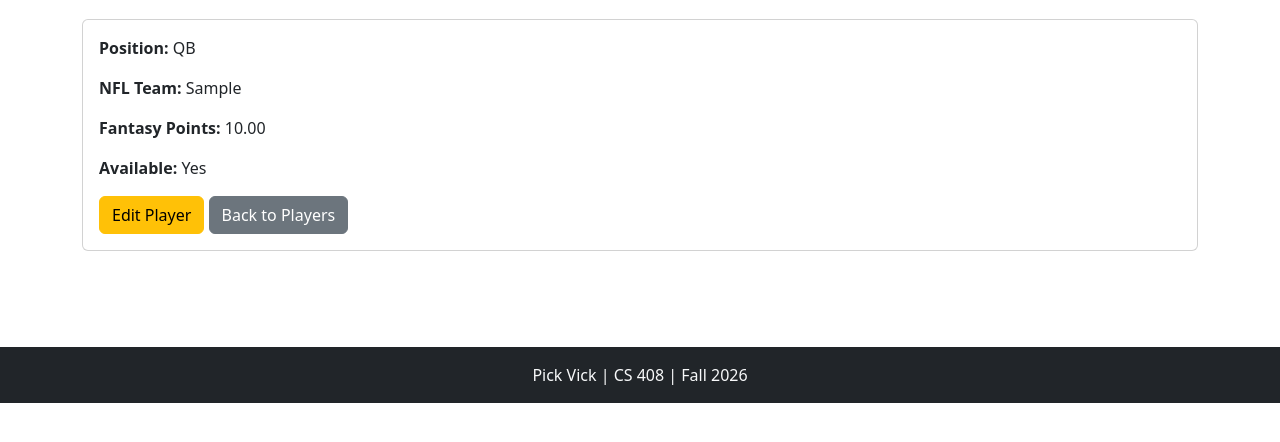
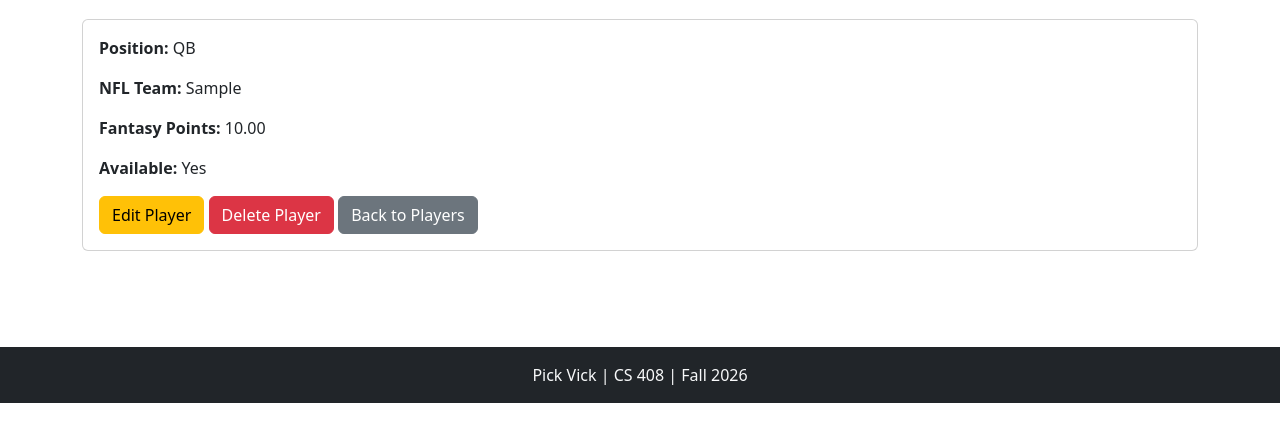
Before and after one commit to therrera6990/pick-vick, a Django app: page /players/1/ in a window 1280 px wide. Shown: the part 157-599 px from the top of the page. Run offline with Django 5.2, Linux system fonts and the light colour scheme; a user stored in the database is signed in; tables that the repository leaves empty hold one stand-in row (values such as "Sample post").

Commit message:
Add player deletion

```diff
--- a/fantasy/templates/fantasy/player_detail.html
+++ b/fantasy/templates/fantasy/player_detail.html
@@ -41,6 +41,13 @@
             class="btn btn-warning">
             Edit Player
         </a>
+
+        <a
+            href="{% url 'player_delete' player.id %}"
+            class="btn btn-danger">
+            Delete Player
+        </a>
+
     {% endif %}
 
     <a
--- a/fantasy/urls.py
+++ b/fantasy/urls.py
@@ -63,6 +63,12 @@ urlpatterns = [
     ),
 
     path(
+        "players/<int:player_id>/delete/",
+        views.player_delete,
+        name="player_delete",
+    ),
+
+    path(
         "teams/<int:team_id>/delete/",
         views.team_delete,
         name="team_delete",
--- a/fantasy/views.py
+++ b/fantasy/views.py
@@ -140,6 +140,20 @@ def team_delete(request, team_id):
     )
 
 @login_required
+def player_delete(request, player_id):
+    player = get_object_or_404(Player, id=player_id)
+
+    if request.method == "POST":
+        player.delete()
+        return redirect("player_list")
+
+    return render(
+        request,
+        "fantasy/player_confirm_delete.html",
+        {"player": player},
+    )
+
+@login_required
 def player_create(request):
     if request.method == "POST":
         form = PlayerForm(request.POST)
```
Also changed, not shown: fantasy/templates/fantasy/player_confirm_delete.html (added, +32 -0 lines). Lines whose indentation alone changed are shown as unchanged.
